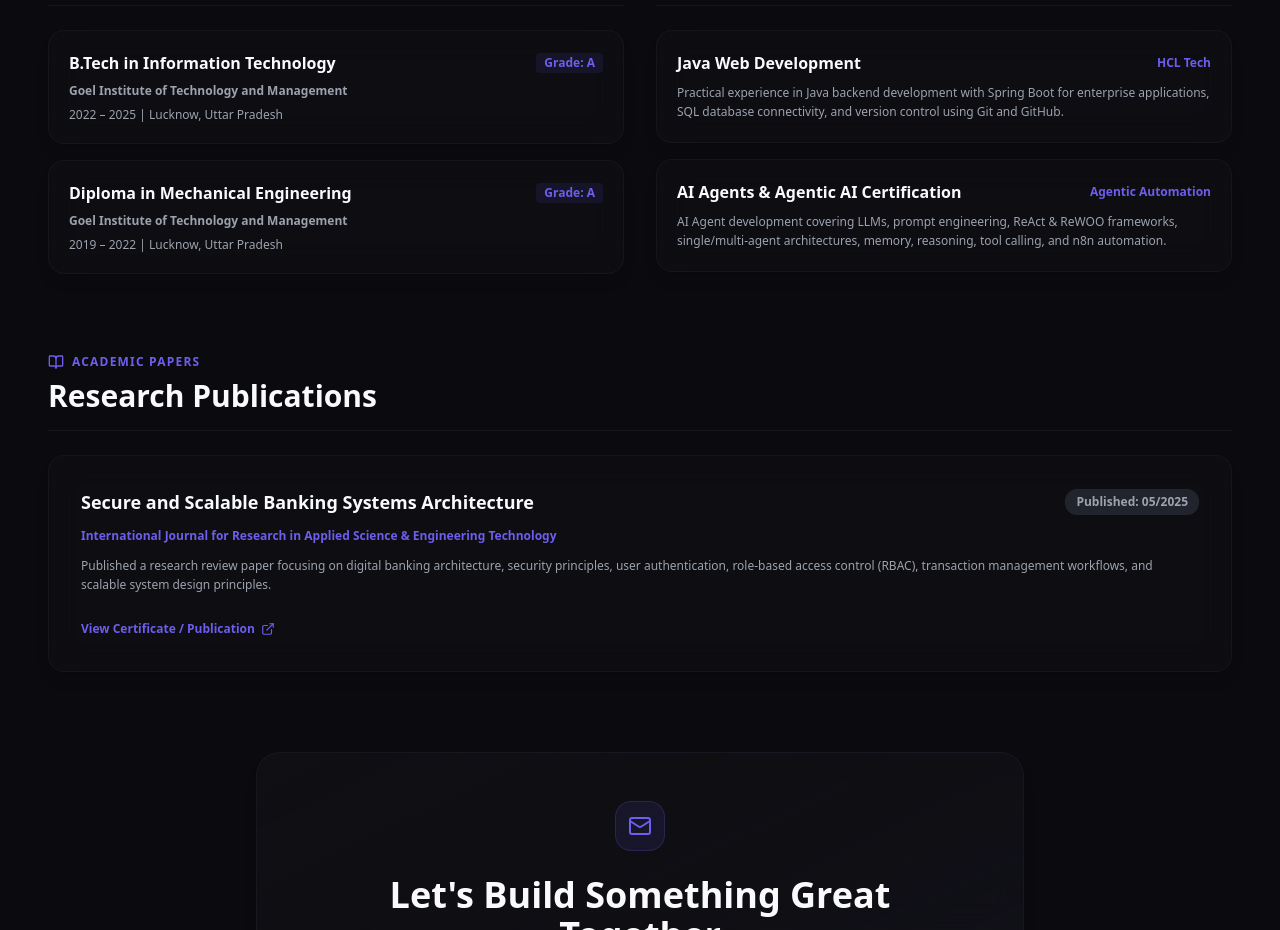
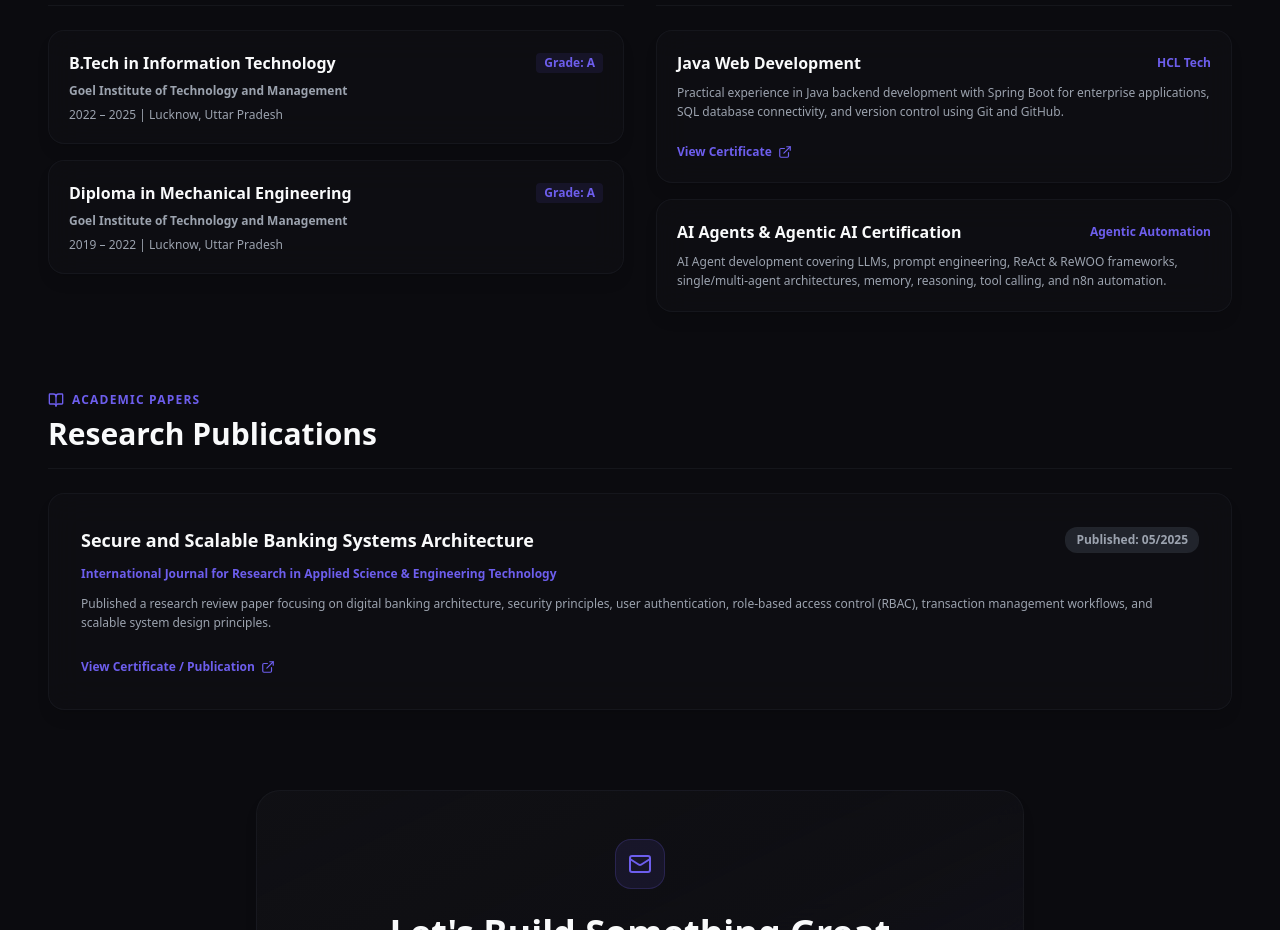
Before and after one commit to sachin11p12/Algorithm-Visualizer, a Next.js app in the folder Frontend/: page / in a window 1280 px wide. Shown: the part 2440-3370 px from the top of the page. Built offline with nearby package versions, Linux system fonts and the light colour scheme.

Commit message:
feat: add printable resume page and associated certification documents to portfolio

```diff
--- a/Frontend/app/page.tsx
+++ b/Frontend/app/page.tsx
@@ -458,6 +458,17 @@ export default function PortfolioHomePage() {
                 <p className="text-xs text-muted-foreground leading-relaxed">
                   Practical experience in Java backend development with Spring Boot for enterprise applications, SQL database connectivity, and version control using Git and GitHub.
                 </p>
+                <div className="pt-2">
+                  <a
+                    href="/HCL_JWD_Certificate.pdf"
+                    target="_blank"
+                    rel="noopener noreferrer"
+                    className="inline-flex items-center space-x-1.5 text-xs font-semibold text-primary hover:underline"
+                  >
+                    <span>View Certificate</span>
+                    <ExternalLink className="w-3.5 h-3.5" />
+                  </a>
+                </div>
               </div>
 
               <div className="p-5 rounded-2xl glass-card bg-card/60 border border-border/50 space-y-2">
--- a/Frontend/app/resume/page.tsx
+++ b/Frontend/app/resume/page.tsx
@@ -188,6 +188,14 @@ export default function ResumePage() {
             <div>
               <span className="font-bold text-slate-900">Java Web Development – HCL Tech: </span>
               <span>Practical experience in Java backend development with Spring Boot for enterprise apps, SQL, and Git.</span>
+              <a
+                href="/HCL_JWD_Certificate.pdf"
+                target="_blank"
+                rel="noopener noreferrer"
+                className="ml-2 text-blue-700 hover:underline font-semibold text-[11px]"
+              >
+                [View Certificate]
+              </a>
             </div>
             <div>
               <span className="font-bold text-slate-900">AI Agents & Agentic AI: </span>
```
Also changed, not shown: 2 other files (tests, documents, lock files or other folders).
